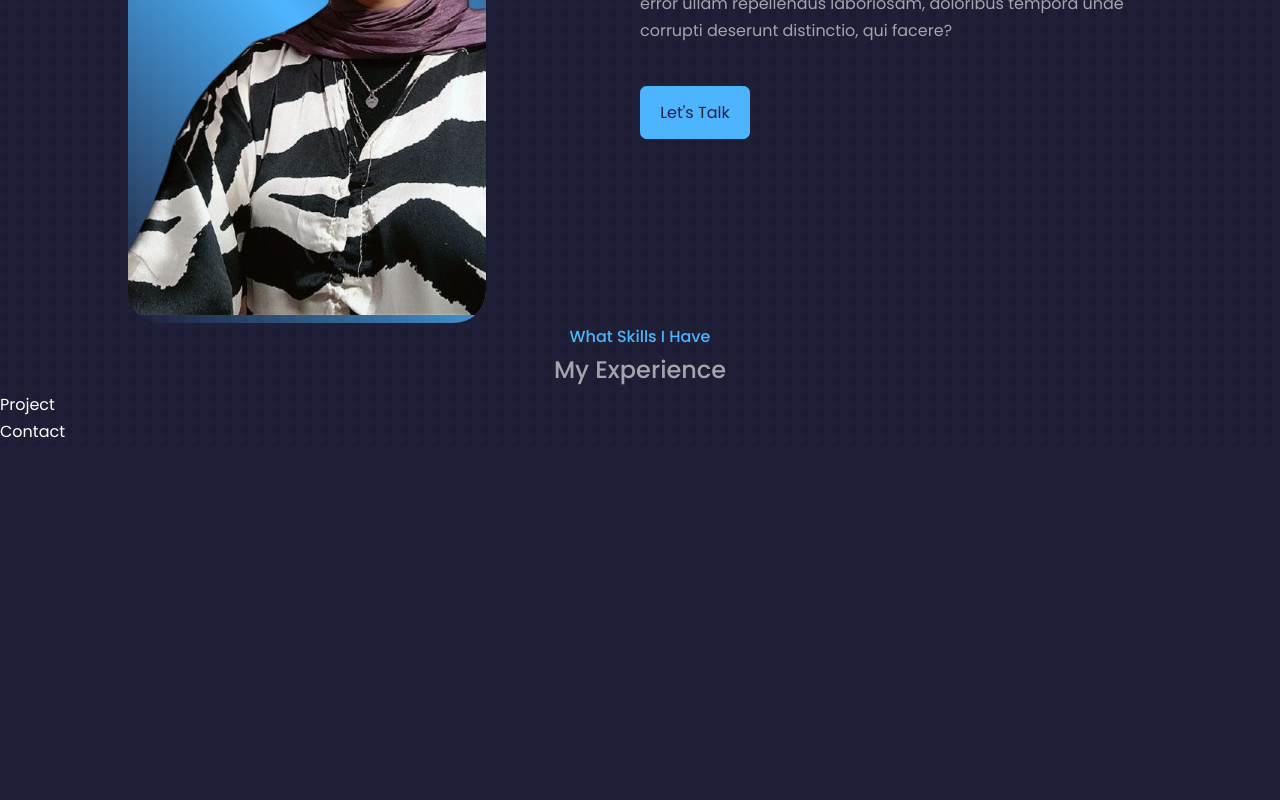
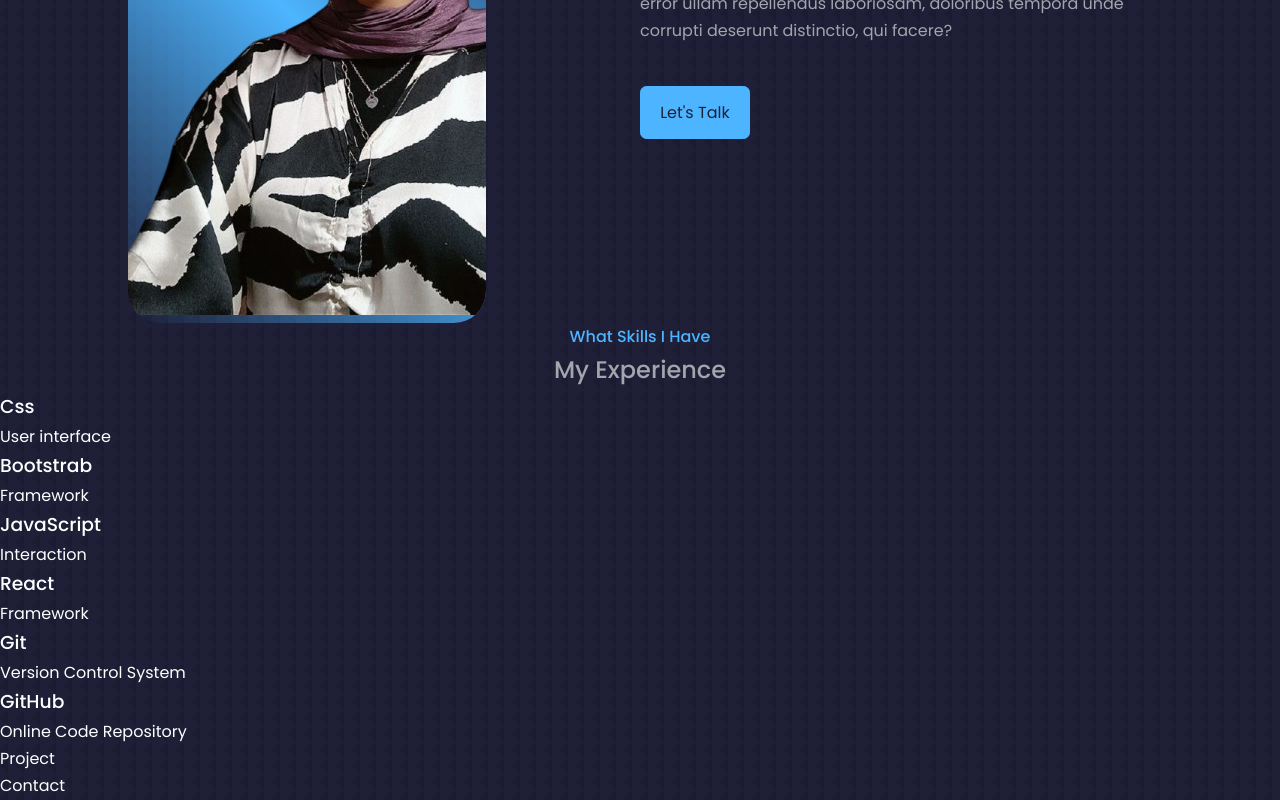
Before and after one commit to retagsaad/Portfolio, a React (Vite) app: page / in a window 1280 px wide. Shown: the part 1130-1930 px from the top of the page. Before the commit the page ends 1576 px from the top, so only its background shows below. Built offline with nearby package versions, Linux system fonts and the light colour scheme.

Commit message:
creating cards

```diff
--- a/src/components/skills/Skills.jsx
+++ b/src/components/skills/Skills.jsx
@@ -1,14 +1,38 @@
-import React from 'react'
-import '../skills/skills.css'
+import React from "react";
+import "../skills/skills.css";
 function Skills() {
   return (
-    <div className='skills-container'>
+    <div className="skills-container">
       <div className="header">
-        <h4 >What Skills I Have</h4>
+        <h4>What Skills I Have</h4>
         <h2>My Experience</h2>
+        <div className="cards">
+          <div className="card">
+            <div className="logo"></div>
+            <h3>Css</h3>
+            <p>User interface</p>
+            <div className="logo"></div>
+            <h3>Bootstrab</h3>
+            <p>Framework</p>
+          </div>
+          <div className="card">
+            <div className="logo"></div>
+            <h3>JavaScript</h3>
+            <p>Interaction</p>
+            <div className="logo"></div>
+            <h3>React</h3>
+            <p>Framework</p>
+          </div>
+          <div className="logo"></div>
+          <h3>Git</h3>
+          <p>Version Control System</p>
+          <div className="logo"></div>
+          <h3>GitHub</h3>
+          <p>Online Code Repository</p>
+        </div>
       </div>
     </div>
-  )
+  );
 }
 
-export default Skills
+export default Skills;
```
